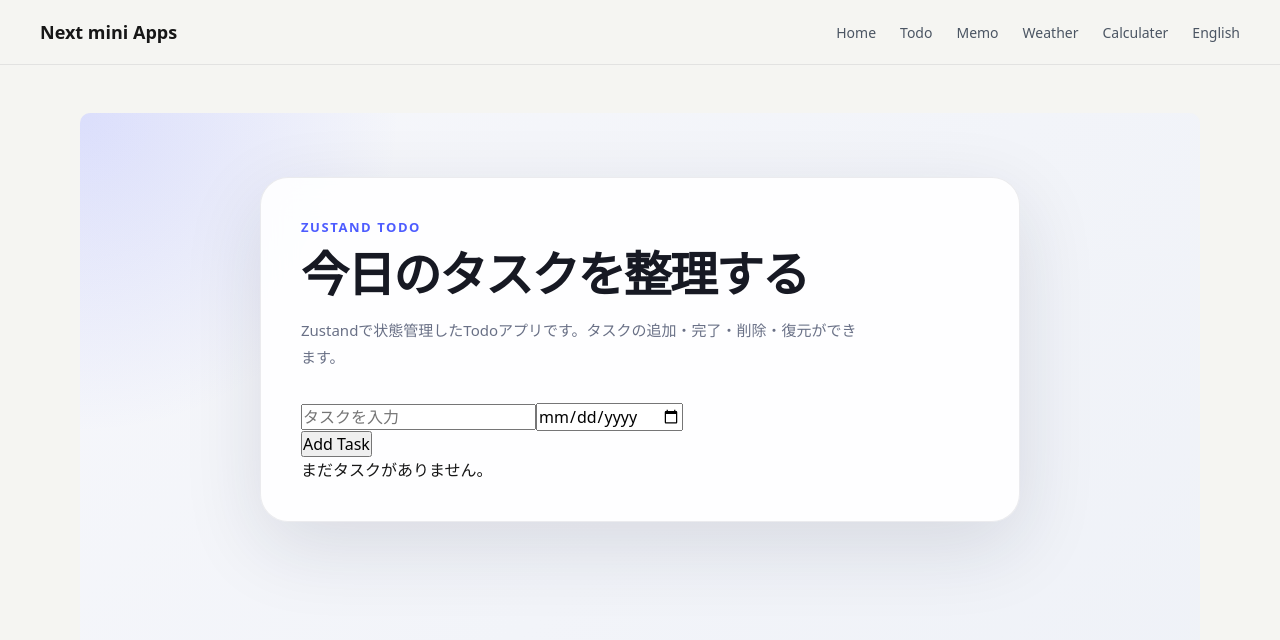
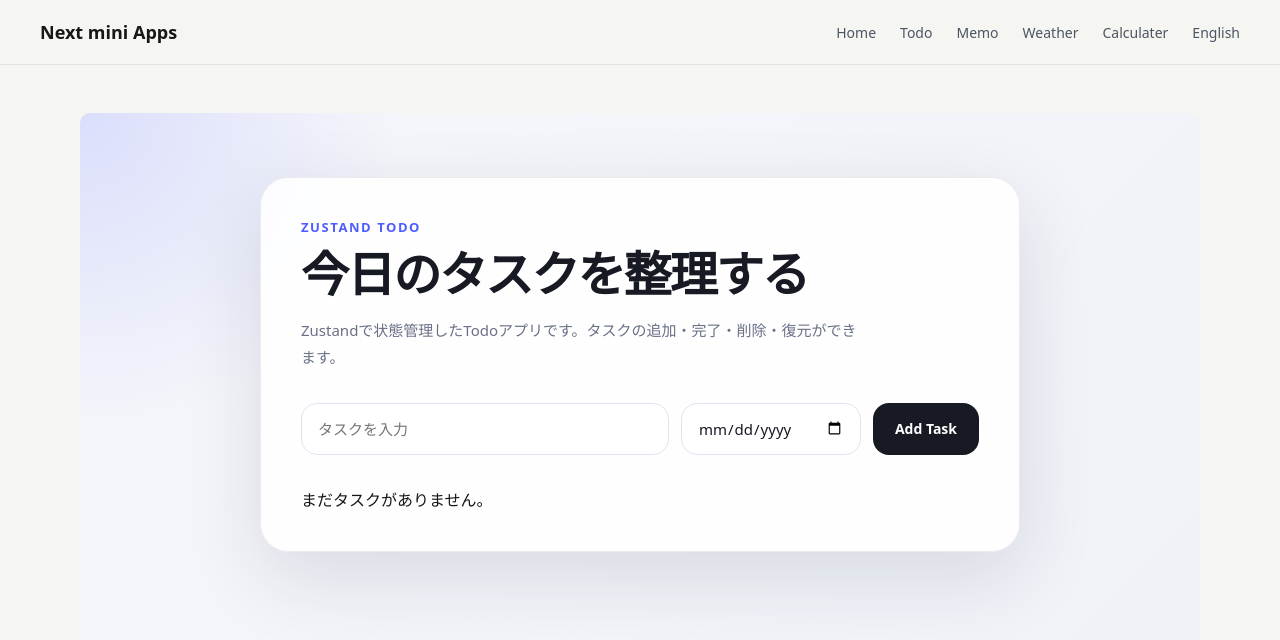
Before and after one commit to usamiyouhei/mini_apps_collection, a Next.js app: page /todo-zustand in a window 1280 px wide. Shown: the top 640 px of the page. Built offline with nearby package versions, Linux system fonts and the light colour scheme.

Commit message:
taskForm css add

```diff
--- a/src/components/todo-zustand/ZustandTaskForm.module.scss
+++ b/src/components/todo-zustand/ZustandTaskForm.module.scss
@@ -0,0 +1,58 @@
+.form {
+  display: flex;
+  gap: 12px;
+  margin-bottom: 32px;
+}
+
+.inputGroup {
+  display: grid;
+  grid-template-columns: 1fr 180px;
+  flex: 1;
+  gap: 12px;
+}
+
+.input,
+.dateInput {
+  width: 100%;
+  height: 52px;
+  padding: 0 16px;
+  border: 1px solid #dfe3ee;
+  border-radius: 16px;
+  background: #fff;
+  color: #171923;
+  font-size: 15px;
+  outline: none;
+
+  &:focus {
+    border-color: #4d5cff;
+    box-shadow: 0 0 0 4px rgba(77, 92, 255, 0.12);
+  }
+}
+
+.button {
+  height: 52px;
+  padding: 0 22px;
+  border: none;
+  border-radius: 16px;
+  background: #171923;
+  color: #fff;
+  font-size: 14px;
+  font-weight: 700;
+  cursor: pointer;
+
+  &:hover {
+    background: #2a2f45;
+  }
+}
+
+@media (max-width: 640px) {
+  .form {
+    flex-direction: column;
+  }
+  .inputGroup {
+    grid-template-columns: 1fr;
+  }
+  .button {
+    width: 100%;
+  }
+}
```
